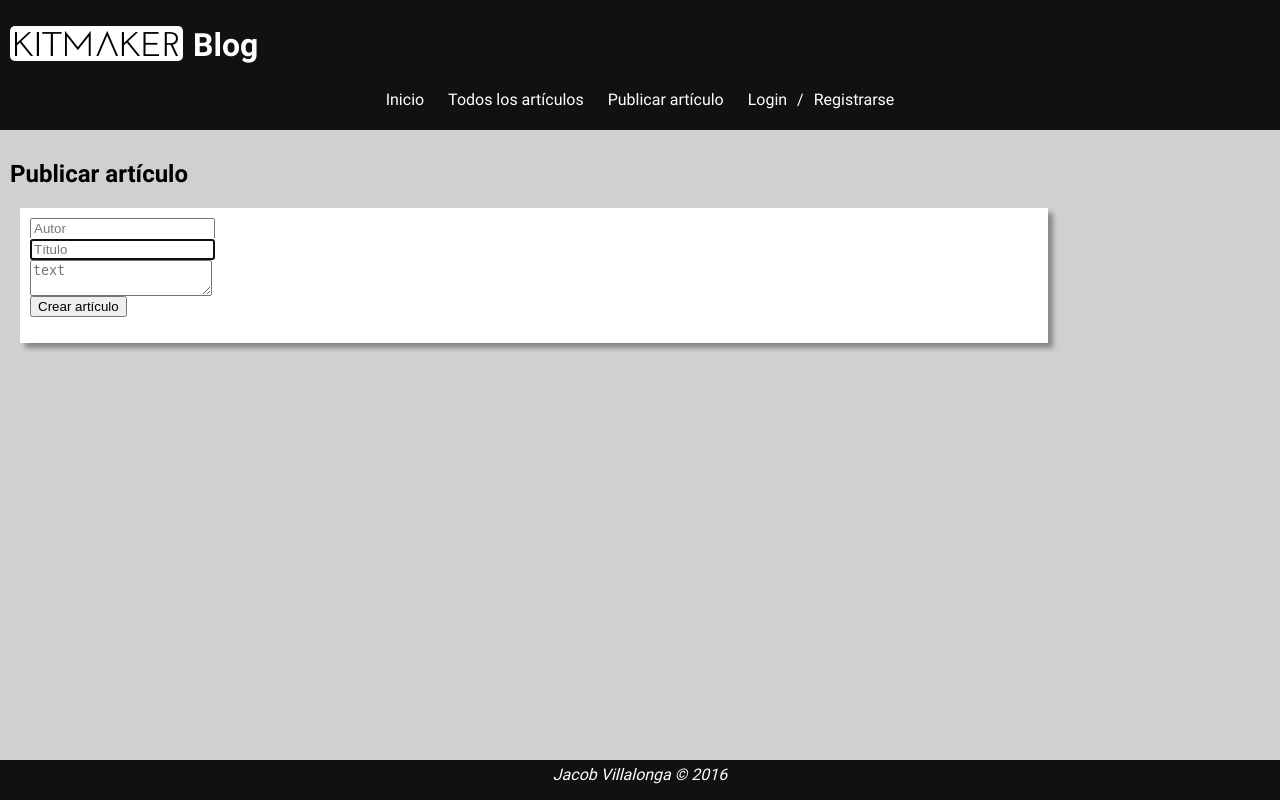
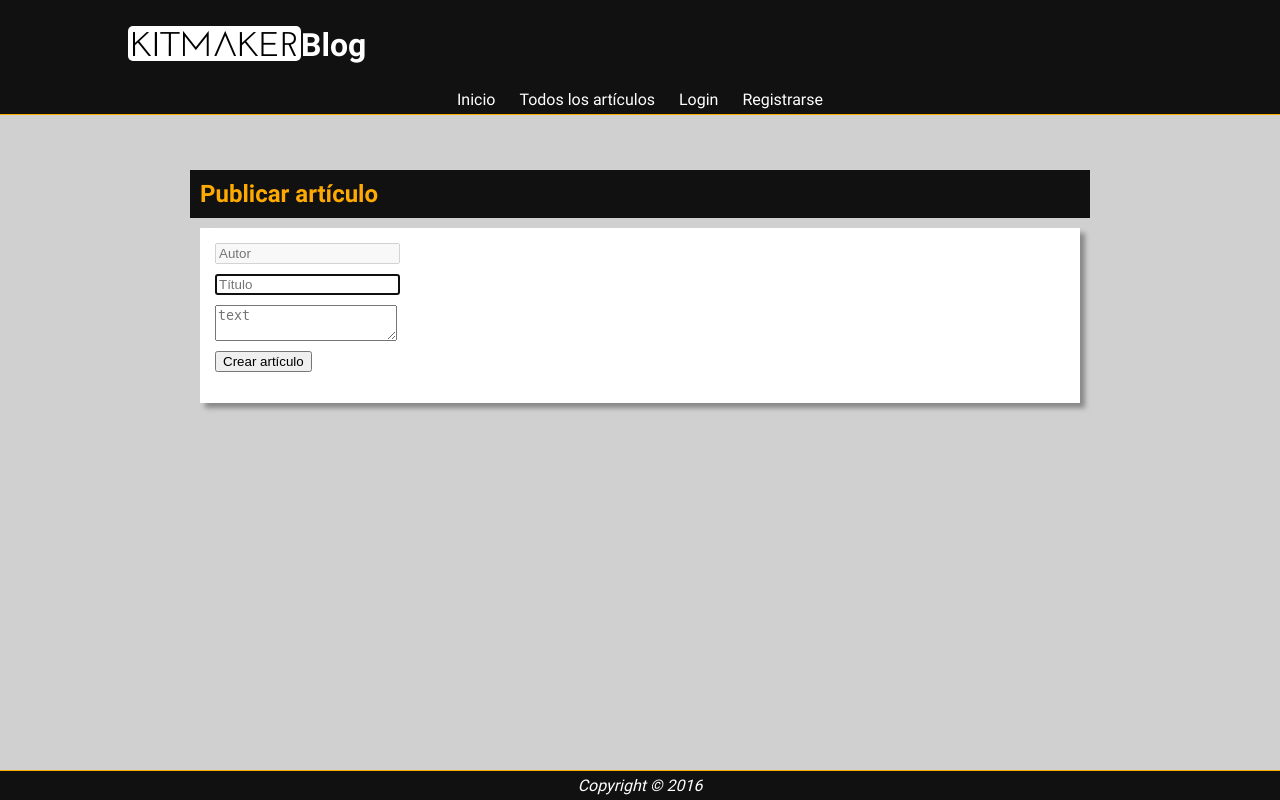
Before and after one commit to jvillalonga/blog2, a CodeIgniter app: page /database/index.php/news/create in a window 1280 px wide. Run offline with CodeIgniter, Linux system fonts and the light colour scheme; some libraries are stand-ins or nearby versions.

Commit message:
Mejoras varias
Más color, diseño de comentarios mejorado,...

```diff
--- a/application/controllers/News.php
+++ b/application/controllers/News.php
@@ -25,7 +25,7 @@ class News extends CI_Controller {
   //funcion para mostrar todos los articulos
   public function allNews() {
     $data['news'] = $this->articles_model->get_articles();
-    $data['title'] = 'Blog';
+    $data['title'] = 'Todos los artículos';
 
     $this->load->view('templates/header', $data);
     $this->load->view('news/allNews');
@@ -107,23 +107,23 @@ class News extends CI_Controller {
   public function login() {
     $this->load->helper('form');
     $this->load->library('form_validation');
-
     $data['title'] = 'Log in';
-
     $this->form_validation->set_rules('user', 'User', 'required');
     $this->form_validation->set_rules('pass', 'Password', 'required');
-
     if ($this->form_validation->run() === FALSE) {
       $this->load->view('templates/header', $data);
       $this->load->view('news/login');
       $this->load->view('templates/footer');
     } else {
-      if ($this->users_model->get_user() === 1) {
+      if ($this->users_model->get_count_user() === 1) {
+        $users = $this->users_model->get_user();
         $_SESSION["log"] = 'ok';
-        $_SESSION["user"] = $this->input->post('user');
+        foreach ($users as $user):
+          $_SESSION["user"] = $user['user'];
+          $_SESSION["rol"] = $user['admin'];
+        endforeach;
         $this->load->view('news/logSuccess');
-      }
-      if ($this->users_model->get_user() === 0) {
+      } else {
         $this->load->view('news/logError');
       }
     }
--- a/application/models/Users_model.php
+++ b/application/models/Users_model.php
@@ -1,16 +1,17 @@
 <?php
-
 class Users_model extends CI_Model {
-
   public function __construct() {
     $this->load->database();
   }
-
   public function get_user() {
-
+    $user = $this->input->post('user');
+    $this->db->where('user', $user);
+    $query = $this->db->get('users');
+    return $query->result_array();
+  }
+  public function get_count_user() {
     $user = $this->input->post('user');
     $pass = $this->input->post('pass');
-
     $this->db->count_all_results('users');
     $this->db->where('user', $user);
     $this->db->where('pass', MD5($pass));
@@ -18,11 +19,9 @@ class Users_model extends CI_Model {
     $query = $this->db->count_all_results();
     return $query;
   }
-
   //seter de usuario
   public function set_user() {
     $this->load->helper('url');
-
     $user = $this->input->post('user');
     $pass = $this->input->post('pass');
     if ($this->users_model->get_userName($user) === 1) {
@@ -35,16 +34,13 @@ class Users_model extends CI_Model {
       return $this->db->insert('users', $data);
     }
   }
-
   //comprueba si existe el usuario
   public function get_userName() {
     $user = $this->input->post('user');
-
     $this->db->count_all_results('users');
     $this->db->where('user', $user);
     $this->db->from('users');
     $query = $this->db->count_all_results();
     return $query;
   }
-
 }
--- a/application/views/news/allNews.php
+++ b/application/views/news/allNews.php
@@ -22,7 +22,8 @@
           <td><?php echo substr($news_item['text'],0,25).' ...'; ?></td>
           <td><a href="<?php echo site_url('news/' . $news_item['slug']); ?>">Leer más</a></td>
           <td>
-            <?php if (isset($_SESSION["log"]) && $_SESSION["log"] == 'ok') { ?>
+            <!--formulario borrar articulor-->
+            <?php if ($this->session->log && $this->session->rol == 1) { ?>
               <form action="borrar" method="post">
                 <input type="hidden" name="id" value="<?php echo $news_item['id'] ?>"/>
                 <input type = "submit" name = "submit" value = "Borrar artículo" />
--- a/application/views/news/create.php
+++ b/application/views/news/create.php
@@ -9,7 +9,7 @@
   if (isset($this->session->log) && $this->session->log == 'ok') {
     echo $this->session->user;
   }
-  ?>"/><br />
+  ?>" disabled/><br />
 
   <input type="input" name="title" placeholder="Título" autofocus/><br />
 
--- a/application/views/news/index.php
+++ b/application/views/news/index.php
@@ -2,7 +2,7 @@
 <h3>Artículos recientes</h3>
 <?php foreach ($news as $news_item): ?>
   <div class="article">
-    <h3><?php echo $news_item['title']; ?></h3>
+    <h2><?php echo $news_item['title']; ?></h2>
     <p class="infoArt"><?php echo $news_item['fecha']?>, por <?php echo $news_item['autor']; ?></p>
     <div class="main">
       <p>
--- a/application/views/templates/footer.php
+++ b/application/views/templates/footer.php
@@ -1,7 +1,6 @@
       </div>
       <div id="footer">
-        <em>Jacob Villalonga </em>
-        <em>&copy; 2016</em>
+        <em>Copyright &copy; 2016</em>
       </div>
     </div>
   </body>
--- a/application/views/templates/header.php
+++ b/application/views/templates/header.php
@@ -1,11 +1,20 @@
 
 <html>
 <head>
-  <title>MyBlog</title>
+  <title>
+    <?php
+    if (isset($title)) {
+      echo $title;
+    }else{
+      echo 'KitmakerBlog';
+    }
+    ?>
+  </title>
   <script src="https://code.jquery.com/jquery-1.12.0.min.js"></script>
   <script src="https://code.jquery.com/jquery-migrate-1.2.1.min.js"></script>
   <script src="<?php echo base_url(); ?>assets/js/main.js"></script>
   <script type="text/javascript" charset="utf8" src="//cdn.datatables.net/1.10.11/js/jquery.dataTables.js"></script>
+
   <link rel="stylesheet" type="text/css" href="<?php echo base_url(); ?>assets/css/style.css">
   <link rel="stylesheet" type="text/css" href="//cdn.datatables.net/1.10.11/css/jquery.dataTables.css">
 </head>
@@ -14,10 +23,12 @@
 <!-- header -->
     <div id="header">
       <div>
-        <h1>
+        <h1><a href="<?php echo site_url('news'); ?>">
           <div id="logo">
              <img src="<?php echo base_url(); ?>assets/img/kitmaker_logo.png" alt="logo">
-          </div>Blog</h1>
+          </div>
+          Blog</a>
+        </h1>
         <p class="info">
           <?php
           if (isset($this->session->log) && $this->session->log == 'ok') {
@@ -32,7 +43,11 @@
           <ul>
             <li><a href="<?php echo site_url('news'); ?>">Inicio</a></li>
             <li><a href="<?php echo site_url('news/allNews'); ?>">Todos los artículos</a></li>
-            <li><a href="<?php echo site_url('news/create'); ?>">Publicar artículo</a></li>
+            <?php
+            if (isset($this->session->log) && $this->session->log == 'ok') {
+              echo '<li><a href="' . site_url('news/create') . '">Publicar artículo</a></li>';
+            }?>
+
             <li>
               <?php
               if (isset($this->session->log) && $this->session->log == 'ok') {
@@ -40,7 +55,8 @@
                 echo '">Logout</a>';
               } else {
                 echo '<a href="' . site_url('news/login');
-                echo '">Login</a>/<a href="' . site_url('news/register');
+                echo '">Login</a></li>
+                <li><a href="' . site_url('news/register');
                 echo '">Registrarse</a>';
               }
               ?>
--- a/assets/css/style.css
+++ b/assets/css/style.css
@@ -1,148 +1,265 @@
-html{
-  padding:0;
-}
-body{
-  height:100%;
-  font-family: "Roboto", sans-serif;
-  margin:0;
-  background-color:#D0D0D0;
+html
+{
+    padding: 0;
 }
 
-#content{
-  position: relative;
-  min-height:100%;
-}
-#footer, #header{
-  color: white;
-  background-color: #111111;
-  padding:5px 0px;
-}
-#header{
-  height:120px;
-  margin-bottom: 30px;
+body
+{
+    font-family: 'Roboto', sans-serif;
+
+    height: 100%;
+    margin: 0;
+
+    background-color: #d0d0d0;
 }
 
-#logo{
-  padding:5px;
-  margin: 0 10px;
-  float:left;
-  background-color: white;
-  border-radius: 5px;
+#content
+{
+    position: relative;
+
+    min-height: 100%;
 }
 
-#footer{
-  text-align: center;
-  position:absolute;
-  bottom:0;
-  width:100%;
-  height: 30px;
+#footer,
+#header
+{
+    padding: 5px 0;
+
+    color: white;
+    background-color: #111;
 }
 
-#menu{
-  margin-right: 10px;
-  text-align: center;
-  background-color: #111111;
-  width: 100%;
-  z-index: 3;
-  position: fixed;
-  top: 85px;
-  padding: 0px;
-}
-#menu>nav>ul{
-  margin: 5px;
-  padding: 0px;
-}
-#menu>nav>ul>li {
-  list-style: none;
-  display: inline;
+#header
+{
+    height: 85px;
+    margin-bottom: 75px;
 }
 
-#menu>nav>ul>li>a {
-  margin: 10px;
+#header a
+{
+    text-decoration: none;
+
     color: white;
-  text-decoration: none;
-}
-#menu>nav>ul>li>a:hover, a:hover {
-  color: #FFAA00;
 }
 
-#main{
-  padding: 0px 10px;
-  padding-bottom:50px;
+#logo
+{
+    float: left;
+
+    margin-left: 10%;
+    padding: 5px;
+
+    border-radius: 5px;
+    background-color: white;
 }
 
-#form{
-  width:80%;
-  padding: 10px;
-  margin: 10px;
-  background-color: white;
-  box-shadow: 5px 5px 5px #888888;
+#footer
+{
+    position: absolute;
+    bottom: 0;
+
+    width: 100%;
+
+    text-align: center;
+
+    box-shadow: 0 -1px 0 #fa0;
 }
 
-.info{
+#menu
+{
+    position: fixed;
+    z-index: 3;
+    top: 85px;
+
+    width: 100%;
+    margin-right: 10px;
+    padding: 0;
+
+    text-align: center;
+
+    background-color: #111;
+    box-shadow: 0 1px 0 #fa0;
+}
+
+#menu > nav > ul
+{
+    margin: 0;
+    padding: 0;
+}
+
+#menu > nav > ul > li
+{
+    display: inline;
+
+    list-style: none;
+}
+
+#menu > nav > ul > li > a
+{
+    display: inline-block;
+
+    margin: 5px 10px;
+
+    text-decoration: none;
+
+    color: white;
+}
+
+#menu > nav > ul > li > a:hover,
+a:hover
+{
+    color: #fa0;
+}
+
+#main
+{
+    max-width: 900px;
+    margin: auto;
+    padding: 0 10px;
+    padding-bottom: 50px;
+}
+
+#form
+{
+    margin: 10px;
+    padding: 10px;
+
+    background-color: white;
+    box-shadow: 5px 5px 5px #888;
+}
+
+#form > form > input,
+#form > form > textarea
+{
+    margin: 5px;
+}
+
+.info
+{
     display: none;
 }
-.article {
-  background-color: white;
+
+.article
+{
     margin: 10px;
     padding: 10px;
-  box-shadow: 5px 5px 5px #888888;
+
+    background-color: white;
+    box-shadow: 5px 5px 5px #888;
 }
-.infoArt{
+
+.infoArt
+{
+    font-size: small;
+
     color: #696969;
-  font-size: small;
 }
-.comment{
-  padding-left:10px;
-  padding-right:10px;
+
+.comment
+{
+    clear: both;
+
+    padding-right: 10px;
+    padding-left: 10px;
+
     border-top: 1px solid #696969;
 }
-#deviceInfo{
-  background-color:#111111;
-  color: #FFAA00;
+
+.comment > div
+{
+    float: left;
+}
+
+.comment > form
+{
+    clear: both;
+}
+
+.foto
+{
+    width: 80px;
+    height: 80px;
+    margin: 10px;
+
+    border: black solid 1px;
+}
+
+thead,
+h2
+{
+    padding: 10px;
+
+    color: #fa0;
+    background-color: #111;
+}
+
+h2
+{
+    margin: 10px 0;
+}
+
+tr:nth-child(even)
+{
+    background-color: #eee !important;
+}
+
+#deviceInfo
+{
     margin: 15px;
     padding: 10px;
-  box-shadow: 5px 5px 5px #888888;
+
+    color: #fa0;
+    background-color: #111;
+    box-shadow: 5px 5px 5px #888;
 }
-h3{
-  margin: 2px;
-}
-.centered{
+
+.centered
+{
     text-align: center;
 }
 
 /*Fonts*/
-@font-face {
-  font-family: "Roboto";
-  src: local(Roboto Thin), url("../fonts/roboto/Roboto-Thin.eot");
-  src: url("../fonts/roboto/Roboto-Thin.eot?#iefix") format("embedded-opentype"), url("../fonts/roboto/Roboto-Thin.woff2") format("woff2"), url("../fonts/roboto/Roboto-Thin.woff") format("woff"), url("../fonts/roboto/Roboto-Thin.ttf") format("truetype");
+@font-face
+{
+    font-family: 'Roboto';
     font-weight: 200;
+
+    src: local(Roboto Thin), url('../fonts/roboto/Roboto-Thin.eot');
+    src: url('../fonts/roboto/Roboto-Thin.eot?#iefix') format('embedded-opentype'), url('../fonts/roboto/Roboto-Thin.woff2') format('woff2'), url('../fonts/roboto/Roboto-Thin.woff') format('woff'), url('../fonts/roboto/Roboto-Thin.ttf') format('truetype');
 }
 
-@font-face {
-  font-family: "Roboto";
-  src: local(Roboto Light), url("../fonts/roboto/Roboto-Light.eot");
-  src: url("../fonts/roboto/Roboto-Light.eot?#iefix") format("embedded-opentype"), url("../fonts/roboto/Roboto-Light.woff2") format("woff2"), url("../fonts/roboto/Roboto-Light.woff") format("woff"), url("../fonts/roboto/Roboto-Light.ttf") format("truetype");
+@font-face
+{
+    font-family: 'Roboto';
     font-weight: 300;
+
+    src: local(Roboto Light), url('../fonts/roboto/Roboto-Light.eot');
+    src: url('../fonts/roboto/Roboto-Light.eot?#iefix') format('embedded-opentype'), url('../fonts/roboto/Roboto-Light.woff2') format('woff2'), url('../fonts/roboto/Roboto-Light.woff') format('woff'), url('../fonts/roboto/Roboto-Light.ttf') format('truetype');
 }
 
-@font-face {
-  font-family: "Roboto";
-  src: local(Roboto Regular), url("../fonts/roboto/Roboto-Regular.eot");
-  src: url("../fonts/roboto/Roboto-Regular.eot?#iefix") format("embedded-opentype"), url("../fonts/roboto/Roboto-Regular.woff2") format("woff2"), url("../fonts/roboto/Roboto-Regular.woff") format("woff"), url("../fonts/roboto/Roboto-Regular.ttf") format("truetype");
+@font-face
+{
+    font-family: 'Roboto';
     font-weight: 400;
+
+    src: local(Roboto Regular), url('../fonts/roboto/Roboto-Regular.eot');
+    src: url('../fonts/roboto/Roboto-Regular.eot?#iefix') format('embedded-opentype'), url('../fonts/roboto/Roboto-Regular.woff2') format('woff2'), url('../fonts/roboto/Roboto-Regular.woff') format('woff'), url('../fonts/roboto/Roboto-Regular.ttf') format('truetype');
 }
 
-@font-face {
-  font-family: "Roboto";
-  src: url("../fonts/roboto/Roboto-Medium.eot");
-  src: url("../fonts/roboto/Roboto-Medium.eot?#iefix") format("embedded-opentype"), url("../fonts/roboto/Roboto-Medium.woff2") format("woff2"), url("../fonts/roboto/Roboto-Medium.woff") format("woff"), url("../fonts/roboto/Roboto-Medium.ttf") format("truetype");
+@font-face
+{
+    font-family: 'Roboto';
     font-weight: 500;
+
+    src: url('../fonts/roboto/Roboto-Medium.eot');
+    src: url('../fonts/roboto/Roboto-Medium.eot?#iefix') format('embedded-opentype'), url('../fonts/roboto/Roboto-Medium.woff2') format('woff2'), url('../fonts/roboto/Roboto-Medium.woff') format('woff'), url('../fonts/roboto/Roboto-Medium.ttf') format('truetype');
 }
 
-@font-face {
-  font-family: "Roboto";
-  src: url("../fonts/roboto/Roboto-Bold.eot");
-  src: url("../fonts/roboto/Roboto-Bold.eot?#iefix") format("embedded-opentype"), url("../fonts/roboto/Roboto-Bold.woff2") format("woff2"), url("../fonts/roboto/Roboto-Bold.woff") format("woff"), url("../fonts/roboto/Roboto-Bold.ttf") format("truetype");
+@font-face
+{
+    font-family: 'Roboto';
     font-weight: 700;
+
+    src: url('../fonts/roboto/Roboto-Bold.eot');
+    src: url('../fonts/roboto/Roboto-Bold.eot?#iefix') format('embedded-opentype'), url('../fonts/roboto/Roboto-Bold.woff2') format('woff2'), url('../fonts/roboto/Roboto-Bold.woff') format('woff'), url('../fonts/roboto/Roboto-Bold.ttf') format('truetype');
 }
--- a/assets/js/main.js
+++ b/assets/js/main.js
@@ -27,8 +27,8 @@ function parallaxScroll() {
 
   function maxTop() {
 
-    if ((85 - (scrolled) * .75) > 0) {
-      return (85 - (scrolled) * .75);
+    if ((85 - (scrolled)) > 0) {
+      return (85 - (scrolled));
     } else {
       return 0;
     }
```
Also changed, not shown: application/views/news/viewComments.php (+8 -5 lines), assets/img/user.svg (added), assets/img/user2.svg (added). Lines whose indentation alone changed are shown as unchanged.
